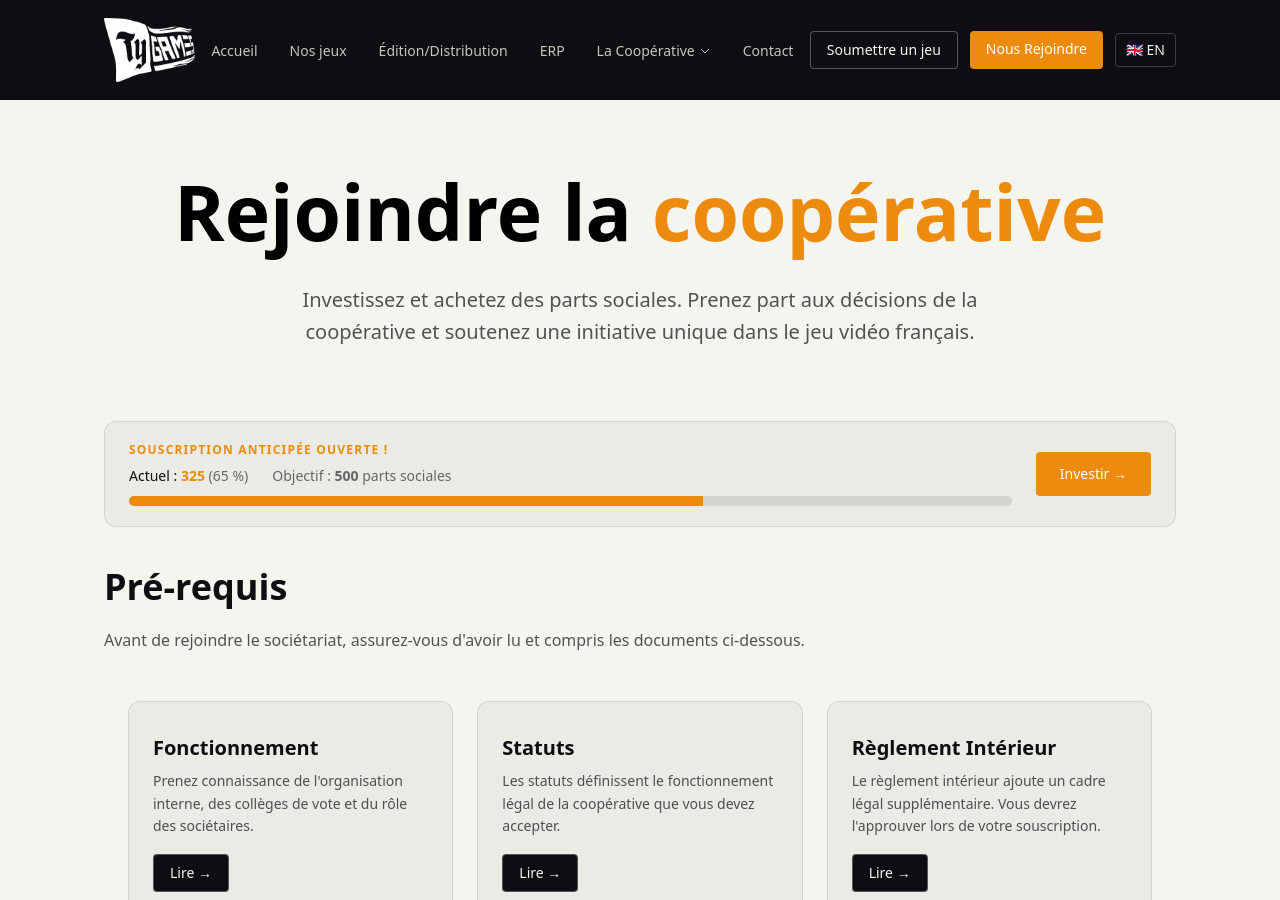
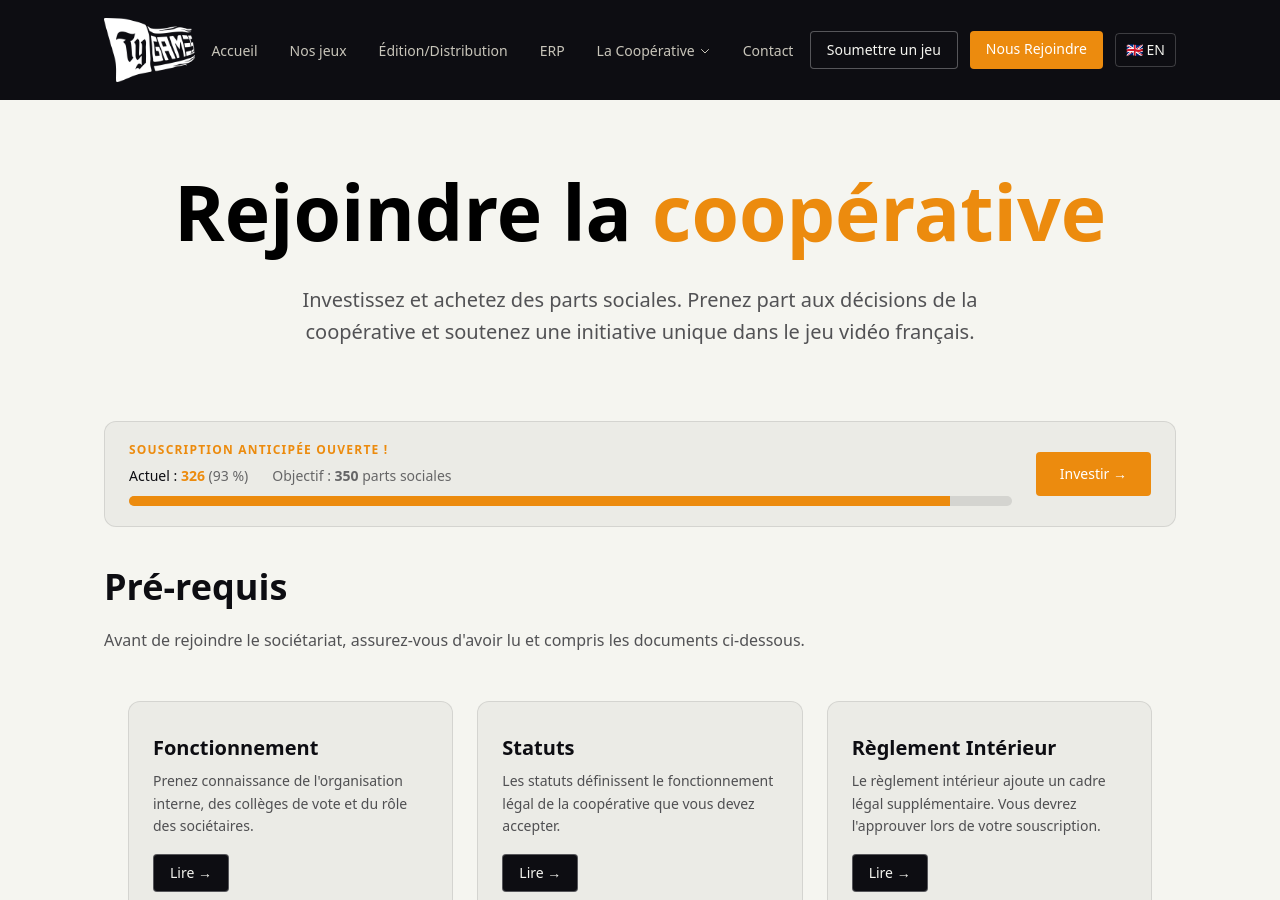
Before and after one commit to tygamesbzh/tygamesbzh.github.io, a Jekyll site: the page built from _pages_fr/invest.md, in a window 1280 px wide and 900 px high. Built offline with Jekyll 4.4.1, drawn with Linux system fonts in a browser that asks for light colours.

Commit message:
Update _config.yml

```diff
--- a/_config.yml
+++ b/_config.yml
@@ -17,14 +17,13 @@ address:
   city: "Cesson-Sévigné"
   country: "France"
 
-# Temporary subscription goal tracker
 subscription:
   enabled: true
-  goal: 500
-  acquired: 325
-  in_progress: 250
+  goal: 350
+  acquired: 326
+  in_progress: 350
 
-members: 52
+members: 53
 
 social:
   bluesky: https://bsky.app/profile/ty.games
```
